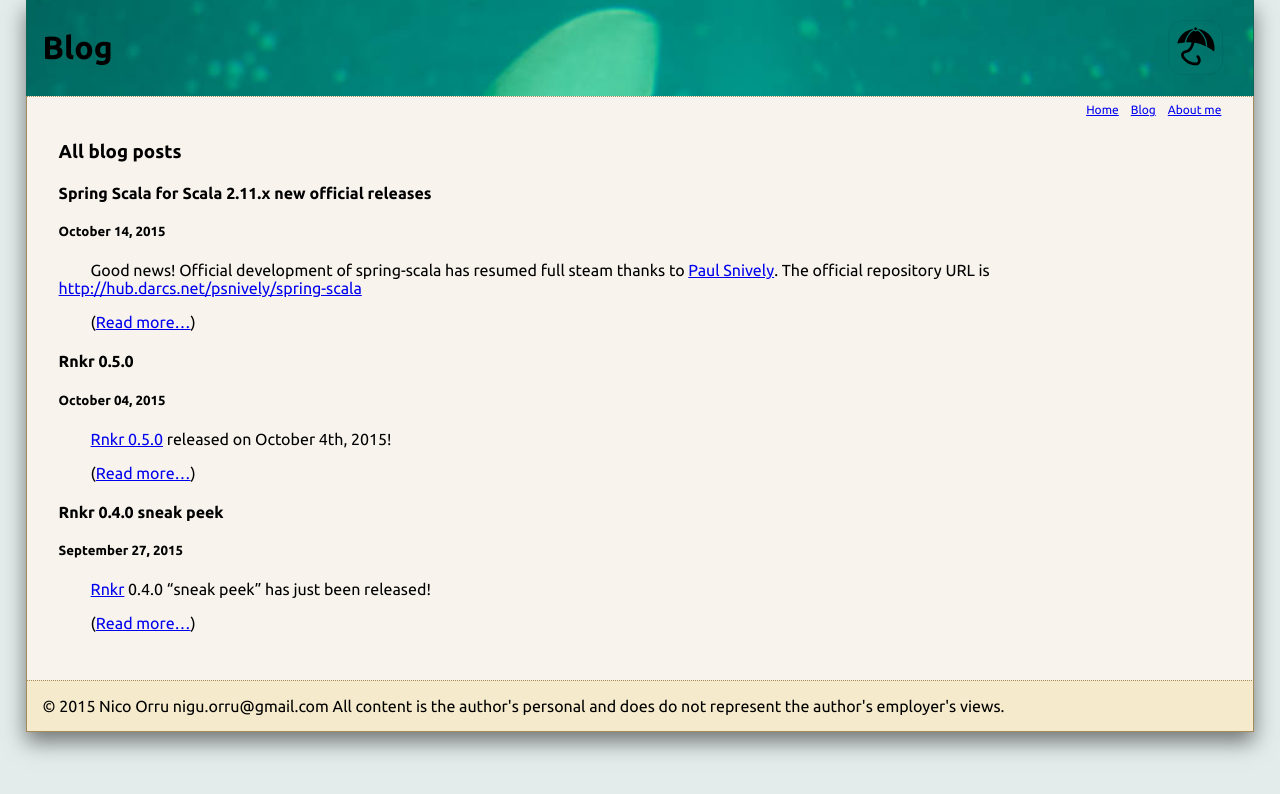
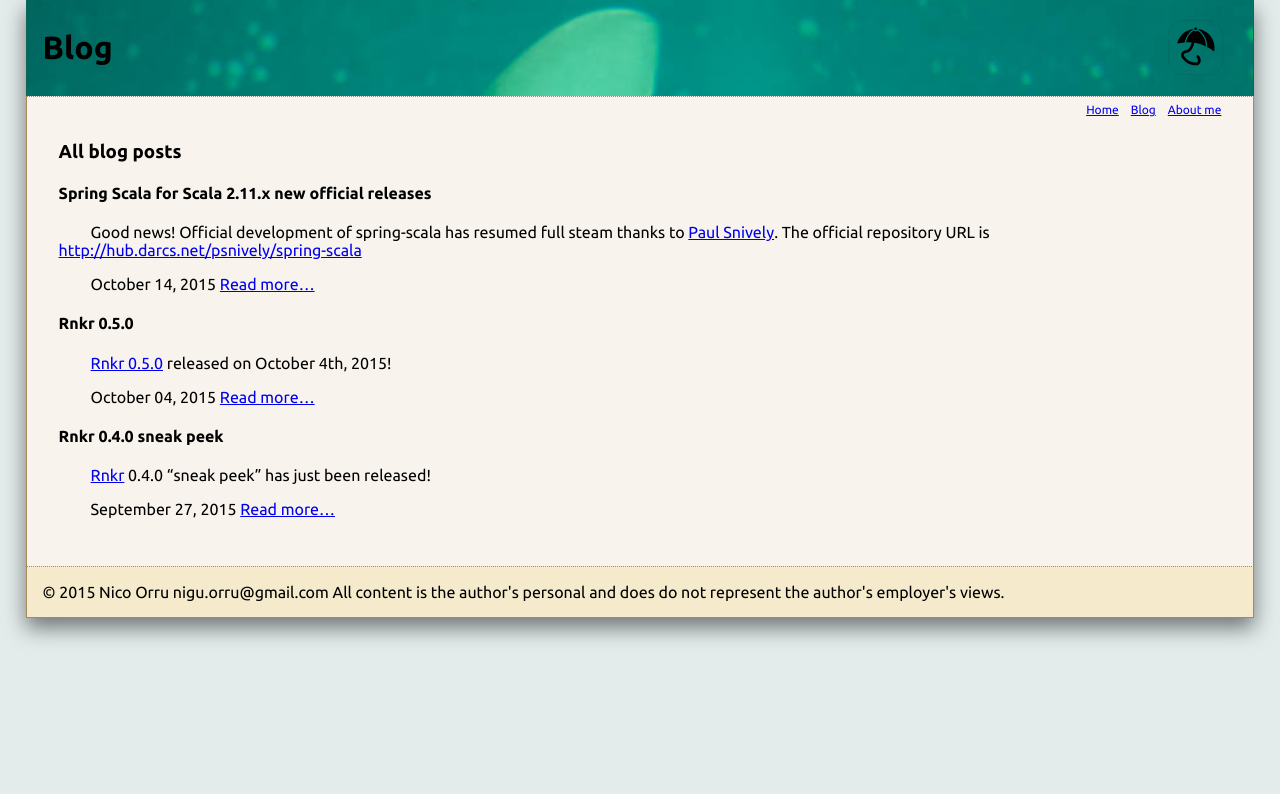
Before and after one commit to itadinanta/itadinanta.github.io, a Jekyll site: the page built from blog.md, in a window 1280 px wide. Shown: the top 794 px of the page. Built offline with Jekyll 4.4.1, drawn with Linux system fonts in a browser that asks for light colours; part of the change alters nothing that is shown.

Commit message:
Update blog.md

```diff
--- a/blog.md
+++ b/blog.md
@@ -6,8 +6,6 @@ title: Blog
 {% for post in site.posts %}
 #### {{post.title}}
 
-##### {{post.date|date: '%B %d, %Y'}}
-
-{{post.excerpt}} ([Read more...]({{post.url}}))
+{{post.excerpt}} {{post.date|date: '%B %d, %Y'}} [Read more...]({{post.url}})
 
 {% endfor %}
```
